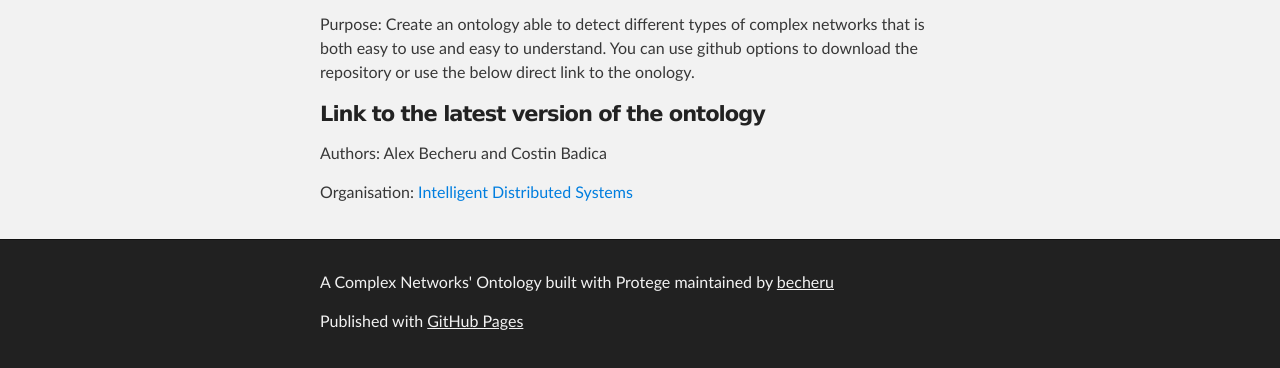
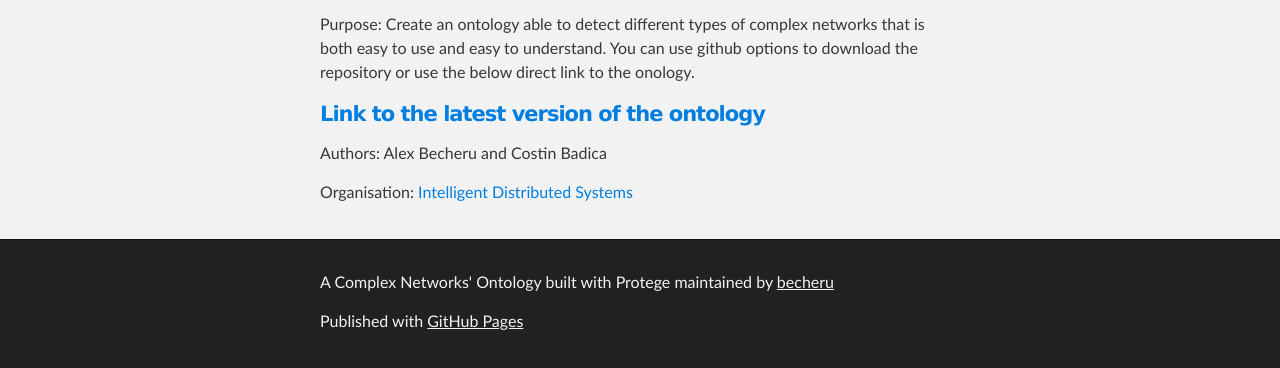
Before and after one commit to becheru/Ontology, a plain HTML site: page index.html in a window 1280 px wide. Shown: the part 378-746 px from the top of the page. Drawn offline with Linux system fonts and the light colour scheme.

Commit message:
Update index.html

```diff
--- a/index.html
+++ b/index.html
@@ -41,7 +41,7 @@ Create an ontology able to detect different types of complex networks that is bo
 You can use github options to download the repository or use the below direct link to the onology.
 </p>
 
-<a href="https://raw.githubusercontent.com/becheru/Ontology/master/ComplexNetworksOntology.owl"><h4 color="blue"> Link to the latest version of the ontology </h4></a>
+<h4> <a href="https://raw.githubusercontent.com/becheru/Ontology/master/ComplexNetworksOntology.owl">Link to the latest version of the ontology </a></h4>
 
 <p>Authors:
 Alex Becheru and Costin Badica
```
